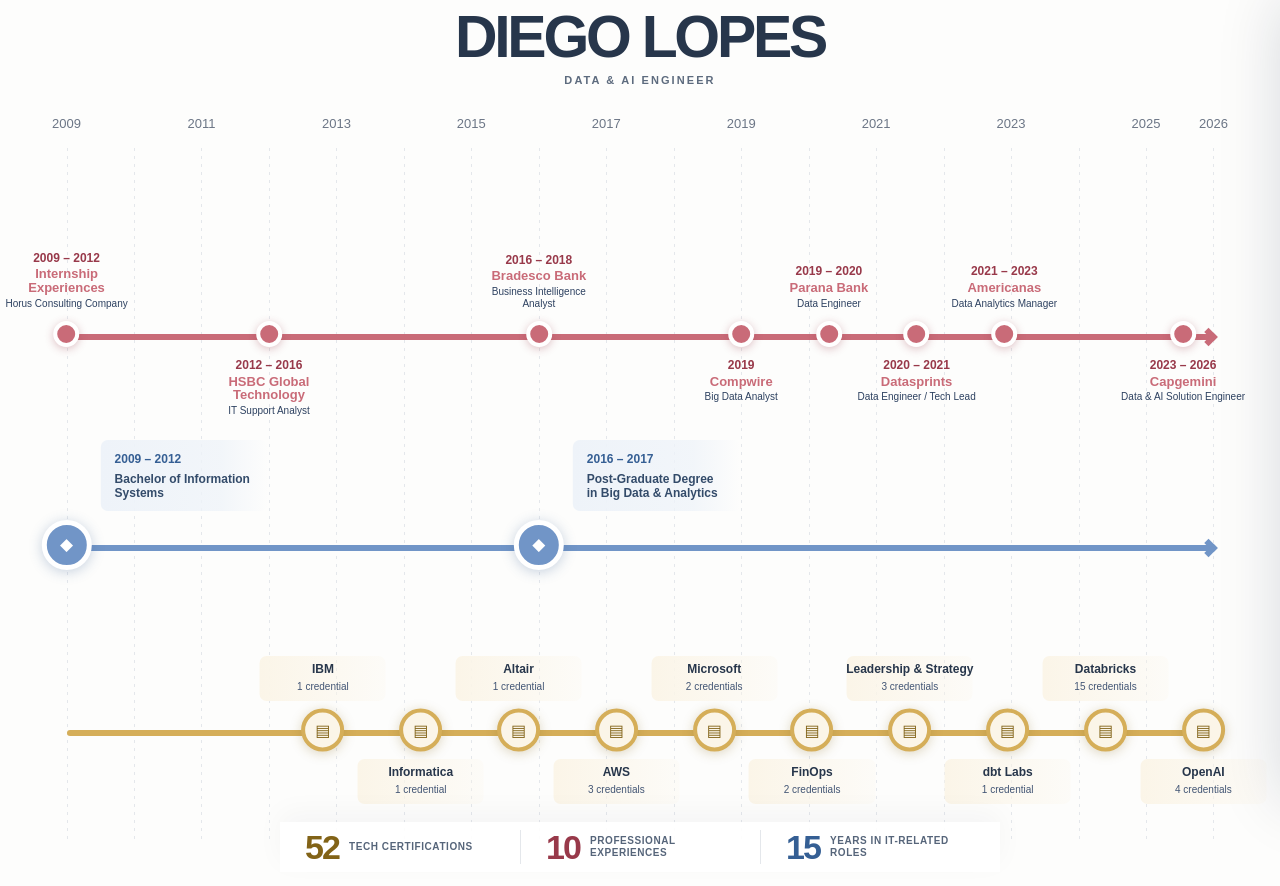
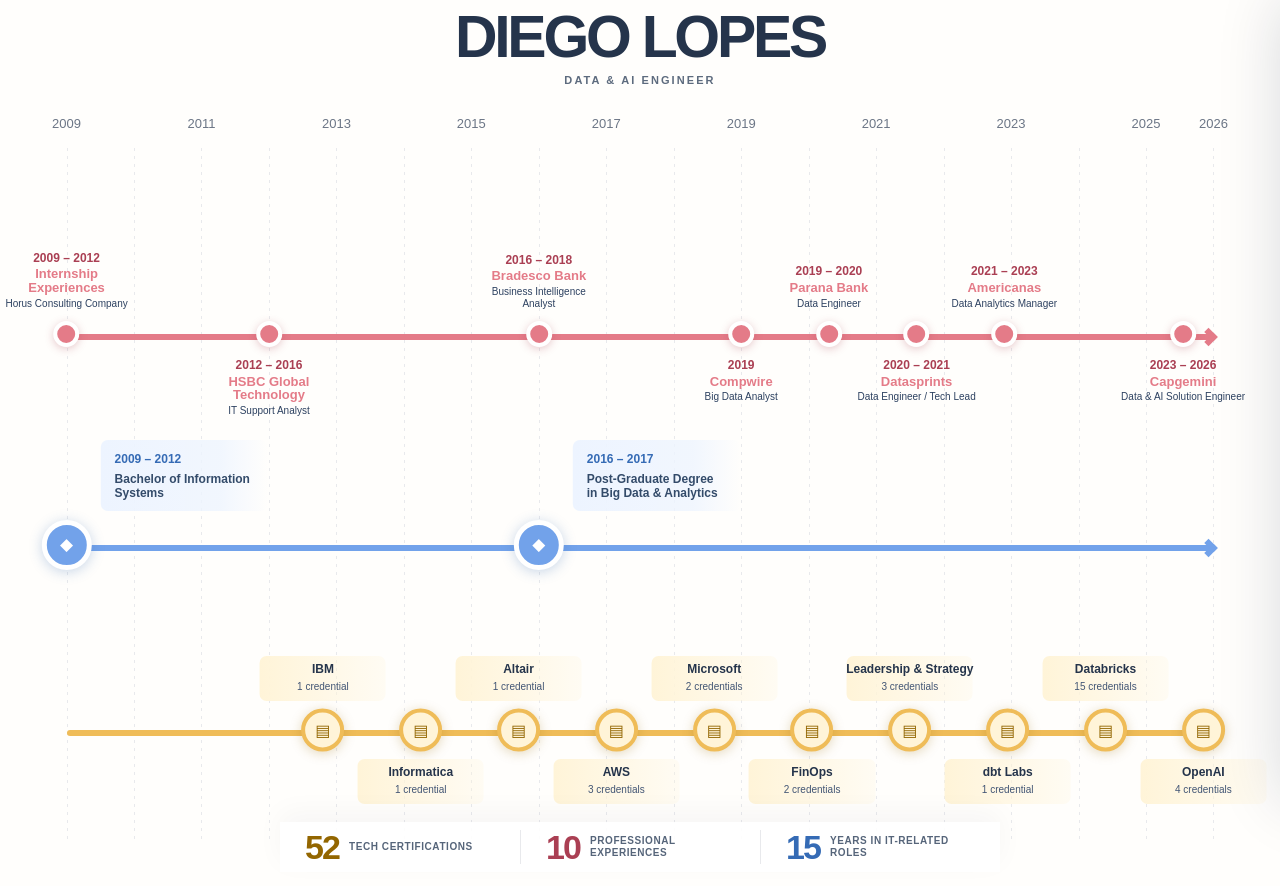
Before and after one commit to lopesdiego12/diego-lopes-career-map, a Next.js app: page / in a window 1280 px wide. Built offline with nearby package versions, Linux system fonts and the light colour scheme.

Commit message:
Brighten coordinated pastel palette

```diff
--- a/app/globals.css
+++ b/app/globals.css
@@ -1,10 +1,10 @@
 @import 'tailwindcss';
 
-:root{--navy:#27364b;--red:#c96b78;--red-ink:#98394a;--blue:#7195c7;--blue-ink:#355f94;--gold:#d5ae59;--gold-ink:#826317;--grid:#e4e7eb;--muted:#6d7785}
+:root{--navy:#25344b;--red:#e47b88;--red-ink:#aa3f53;--blue:#72a2ea;--blue-ink:#356bb5;--gold:#efbc58;--gold-ink:#936600;--grid:#e8e9ec;--muted:#697587}
 *{box-sizing:border-box}
-html,body{margin:0;min-height:100%;background:#fdfdfc;color:var(--navy);font-family:Arial,Helvetica,sans-serif}
+html,body{margin:0;min-height:100%;background:#fffefc;color:var(--navy);font-family:Arial,Helvetica,sans-serif}
 button{font:inherit}
-.career-page{min-height:100vh;background:#fdfdfc;overflow-x:clip;position:relative}
+.career-page{min-height:100vh;background:#fffefc;overflow-x:clip;position:relative}
 .nameplate{height:96px;display:flex;flex-direction:column;align-items:center;justify-content:center}
 .nameplate strong{font-size:clamp(34px,4.6vw,60px);font-weight:900;line-height:.92;letter-spacing:-.055em}
 .nameplate span{margin-top:10px;color:#5d6b7e;font-size:11px;font-weight:700;line-height:1;letter-spacing:.19em;text-transform:uppercase}
@@ -22,7 +22,7 @@
 .route-line:after{content:'';position:absolute;right:-2px;top:50%;width:13px;height:13px;border-right:6px solid currentColor;border-top:6px solid currentColor;transform:translateY(-50%) rotate(45deg)}
 .experience-stop,.education-stop,.provider-stop{position:absolute;top:84px;transform:translate(-50%,-50%);z-index:2}
 .experience-stop{width:clamp(118px,9.5vw,160px);text-align:center}
-.experience-stop .station{position:absolute;left:50%;top:50%;width:26px;height:26px;border-radius:50%;background:var(--red);border:4px solid #fff;box-shadow:0 2px 9px rgba(152,57,74,.3);transform:translate(-50%,-50%)}
+.experience-stop .station{position:absolute;left:50%;top:50%;width:26px;height:26px;border-radius:50%;background:var(--red);border:4px solid #fff;box-shadow:0 2px 9px rgba(170,63,83,.28);transform:translate(-50%,-50%)}
 .experience-stop div{position:absolute;left:50%;width:clamp(118px,9.8vw,165px);display:flex;flex-direction:column;align-items:center;transform:translateX(-50%)}
 .experience-stop:nth-of-type(odd) div{bottom:25px}
 .experience-stop:nth-of-type(even) div{top:25px}
@@ -30,18 +30,18 @@
 .experience-stop strong{margin-top:3px;font-size:13px;line-height:1.05}
 .experience-stop small{margin-top:3px;color:#2d4160;font-size:10px;line-height:1.15}
 .education-stop{width:clamp(190px,15.5vw,260px)}
-.education-icon{position:absolute;left:50%;top:0;display:grid;place-items:center;width:50px;height:50px;border-radius:50%;color:#fff;background:var(--blue);border:5px solid #fff;box-shadow:0 2px 13px rgba(53,95,148,.28);font-size:17px;transform:translate(-50%,-50%)}
-.education-stop div{position:absolute;left:calc(50% + 34px);bottom:34px;width:clamp(165px,13.1vw,220px);display:flex;flex-direction:column;padding:10px 14px;border-radius:7px;background:linear-gradient(90deg,#eef3f9,rgba(238,243,249,.74) 72%,rgba(253,253,252,.2))}
+.education-icon{position:absolute;left:50%;top:0;display:grid;place-items:center;width:50px;height:50px;border-radius:50%;color:#fff;background:var(--blue);border:5px solid #fff;box-shadow:0 2px 13px rgba(53,107,181,.28);font-size:17px;transform:translate(-50%,-50%)}
+.education-stop div{position:absolute;left:calc(50% + 34px);bottom:34px;width:clamp(165px,13.1vw,220px);display:flex;flex-direction:column;padding:10px 14px;border-radius:7px;background:linear-gradient(90deg,#edf4ff,rgba(237,244,255,.76) 72%,rgba(255,254,252,.2))}
 .education-stop b{color:var(--blue-ink);font-size:12px}
 .education-stop strong{margin-top:4px;color:#334b6a;font-size:12px;line-height:1.22}
 .provider-stop{width:clamp(112px,9.75vw,164px);padding:0;border:0;background:transparent;color:var(--navy);text-align:center;cursor:pointer}
-.credential-icon{position:absolute;left:50%;top:50%;display:grid;place-items:center;width:43px;height:43px;border-radius:50%;background:#fbf5e8;border:4px solid var(--gold);color:var(--gold-ink);box-shadow:0 2px 12px rgba(130,99,23,.26);font-size:16px;transform:translate(-50%,-50%);transition:transform .18s ease,box-shadow .18s ease}
-.provider-copy{position:absolute;left:50%;width:clamp(112px,9.85vw,166px);display:flex;flex-direction:column;align-items:center;transform:translateX(-50%);padding:7px 8px;border-radius:7px;background:linear-gradient(90deg,#fbf5e8,rgba(251,245,232,.22))}
+.credential-icon{position:absolute;left:50%;top:50%;display:grid;place-items:center;width:43px;height:43px;border-radius:50%;background:#fff4d8;border:4px solid var(--gold);color:var(--gold-ink);box-shadow:0 2px 12px rgba(147,102,0,.25);font-size:16px;transform:translate(-50%,-50%);transition:transform .18s ease,box-shadow .18s ease}
+.provider-copy{position:absolute;left:50%;width:clamp(112px,9.85vw,166px);display:flex;flex-direction:column;align-items:center;transform:translateX(-50%);padding:7px 8px;border-radius:7px;background:linear-gradient(90deg,#fff4d8,rgba(255,244,216,.24))}
 .provider-stop:nth-of-type(odd) .provider-copy{bottom:29px}
 .provider-stop:nth-of-type(even) .provider-copy{top:29px}
 .provider-copy strong{font-size:12px;line-height:1.1;white-space:nowrap}
 .provider-copy small{margin-top:3px;color:#425574;font-size:10px;white-space:nowrap}
-.provider-stop:hover .credential-icon,.provider-stop:focus-visible .credential-icon,.provider-stop.is-active .credential-icon{transform:translate(-50%,-50%) scale(1.12);box-shadow:0 0 0 5px #fff,0 5px 17px rgba(130,99,23,.36)}
+.provider-stop:hover .credential-icon,.provider-stop:focus-visible .credential-icon,.provider-stop.is-active .credential-icon{transform:translate(-50%,-50%) scale(1.12);box-shadow:0 0 0 5px #fff,0 5px 17px rgba(147,102,0,.34)}
 .provider-stop:focus-visible{outline:2px solid var(--navy);outline-offset:28px;border-radius:50%}
 .career-stats{position:absolute;z-index:10;left:50%;bottom:14px;display:flex;align-items:center;justify-content:center;width:min(720px,calc(100vw - 40px));padding:8px 0;transform:translateX(-50%);background:rgba(255,255,255,.92);box-shadow:0 -10px 28px rgba(7,26,54,.035)}
 .career-stat{display:grid;grid-template-columns:auto 1fr;align-items:center;gap:10px;width:33.333%;padding:0 25px}
```
